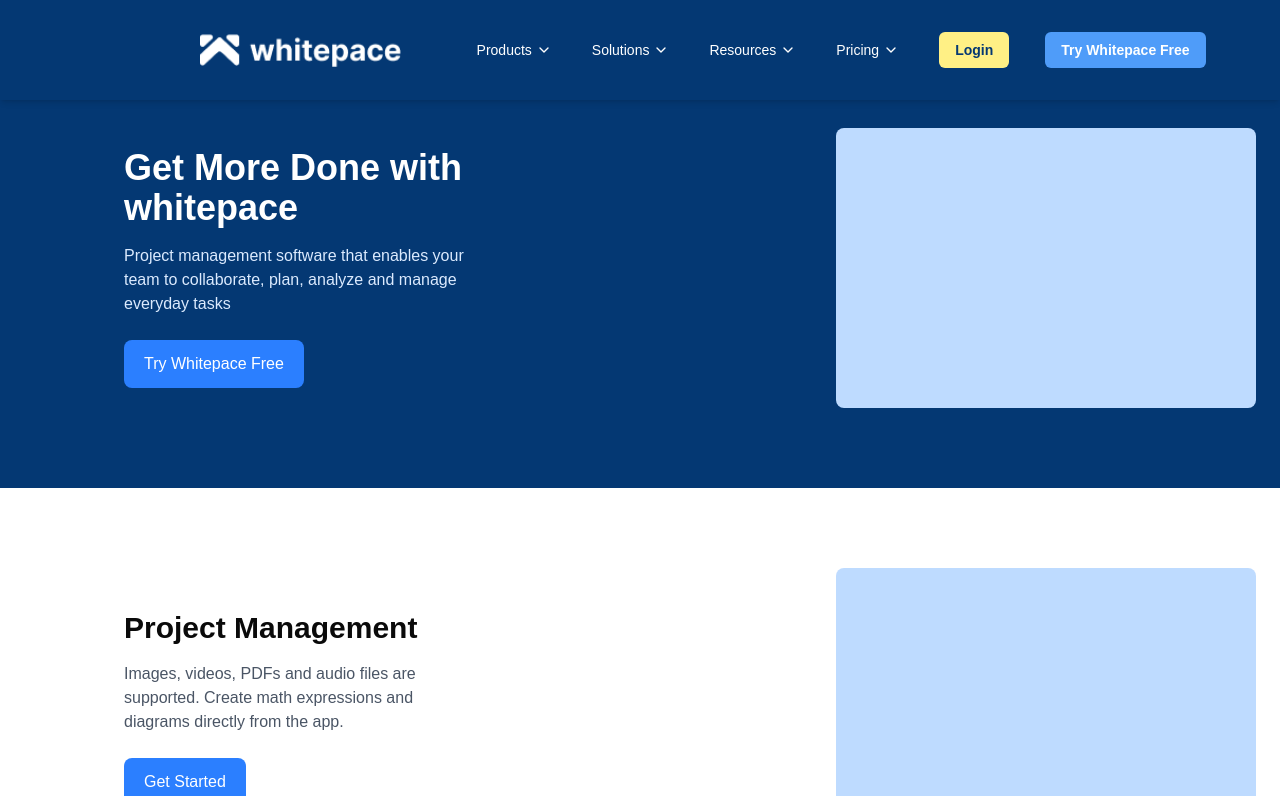
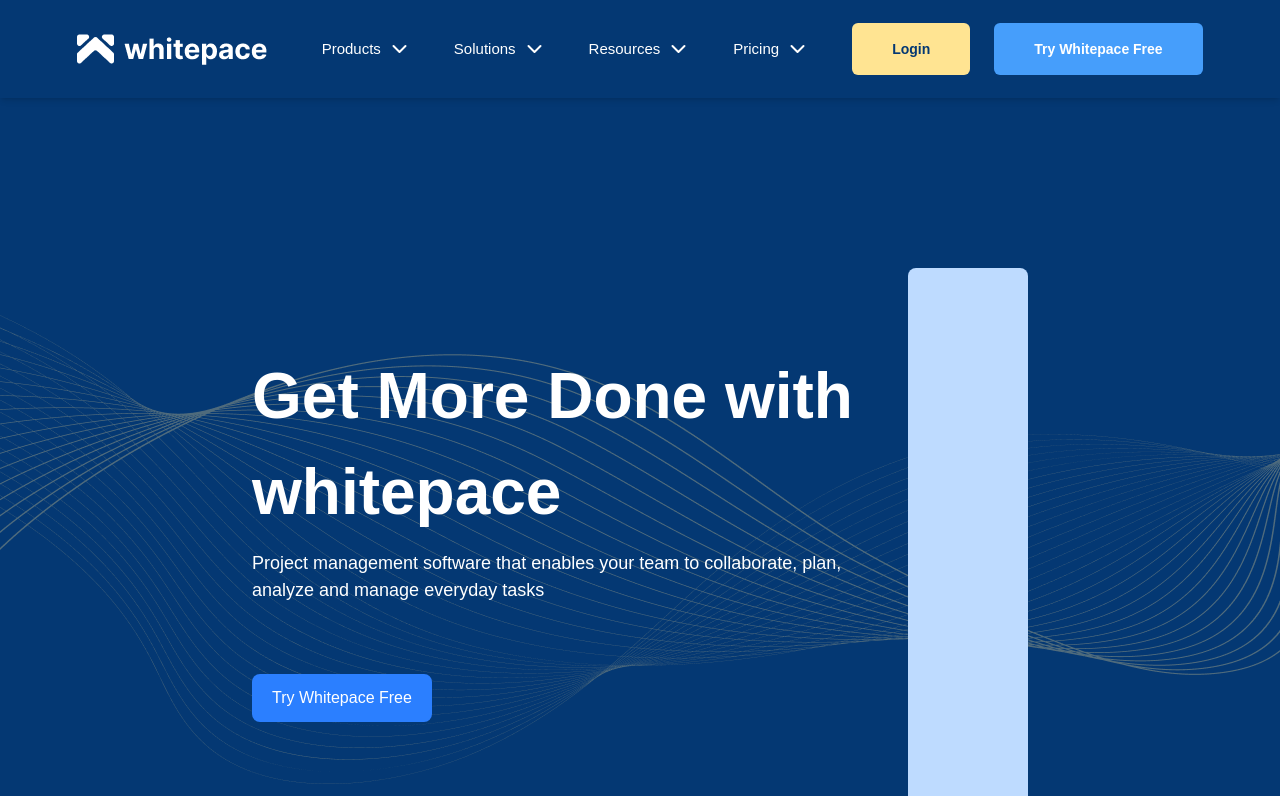
Before and after one commit to joshuaolatunji/Whitespace, a React (Vite) app: page / in a window 1280 px wide. Shown: the top 796 px of the page. Built offline with nearby package versions, Linux system fonts and the light colour scheme.

Commit message:
Hero and Navbar Section Responsiveness

```diff
--- a/src/App.tsx
+++ b/src/App.tsx
@@ -11,14 +11,17 @@
 import WorkEverywhere from "./components/WorkEverywhere/WorkEverywhere"
 import WorkTogether from "./components/WorkTogether/WorkTogether"
 import YourData from "./components/YourData/YourData"
-// import Testimonials from "./components/Testimonials/Testimonials"
+import Testimonials from "./components/Testimonials/Testimonials";
 
 
 function App() {
 
 return(
   <div>
-      <Navbar />
+    <div className="p-12">
+       <Navbar />
+    </div>
+
       <Hero />
       <ProjectManagement />
       <WorkTogether />
@@ -29,7 +32,7 @@
       <YourData />
       <Sponsors />
       <FavoriteApps />
-      {/* <Testimonials /> */}
+      <Testimonials />
       <CTA />
       <Footer />
   </div>
--- a/src/components/Hero/Hero.tsx
+++ b/src/components/Hero/Hero.tsx
@@ -1,21 +1,26 @@
+import image from "../../assets/Element 2.png"
+
 function Hero() {
   return (
-    <section className="bg-[#043873] pt-32 pb-20 px-6">
-      <div className="max-w-7xl mx-auto flex items-center justify-between gap-10">
-        <div className="text-white max-w-md">
+    <section className="bg-nav-bg p-8 h-207.25 w-full" style={{ backgroundImage: `url(${image})`, backgroundRepeat: 'no-repeat',  backgroundPosition: "center",}}>
+      <div className="flex mx-auto justify-evenly px-55 py-35 ">
 
-          <h1 className="text-4xl font-bold mb-4 ml-25">Get More Done with whitepace</h1>
+        <div className="text-white gap-5 max-w-164 max-h-59.5 justify-center mt-20">
 
-          <p className="text-blue-100 mb-6 ml-25">
+          <h1 className="text-[64px] w-164 h-38.5 font-bold mb-12">Get More Done with whitepace</h1>
+
+          <p className="text-[18px] w-164 h-15 font-light mb-16">
             Project management software that enables your team to collaborate, plan, analyze and manage everyday tasks
           </p>
 
-          <button className="bg-blue-500 text-white px-5 py-3 rounded-md font-medium ml-25">
+          <button className="bg-blue-500 text-white px-5 py-3 rounded-md font-medium">
             Try Whitepace Free
           </button>
 
         </div>
-        <div className="bg-blue-200 w-[420px] h-[280px] rounded-md" />
+
+        <div className="bg-blue-200 w-206 h-137.25 rounded-md" />
+
       </div>
 
     </section>
--- a/src/components/Navbar/Dropdown.tsx
+++ b/src/components/Navbar/Dropdown.tsx
@@ -5,9 +5,9 @@
   return (
     <div className="flex flex-col lg:flex-row lg:items-center gap-8 lg:gap-10 text-white">
       {navItems.map((item) => (
-        <button key={item} className="flex items-center gap-1 text-sm font-medium">
+        <button key={item} className="flex items-center gap-1 text-[15px] font-medium">
           {item}
-          <ChevronDown size={16} />
+          <ChevronDown className="h-6 w-7.25" />
         </button>
       ))}
     </div>
--- a/src/components/Navbar/Logo.tsx
+++ b/src/components/Navbar/Logo.tsx
@@ -5,7 +5,7 @@
         <img
         src={logo}
         alt="Whitespace logo"
-        className="h-9 w-auto object-contain cursor-pointer ml-50 my-8"/>
+        className="h-34px w-191px object-contain cursor-pointer my-8"/>
     )
 }
 
--- a/src/components/Navbar/Navbar.tsx
+++ b/src/components/Navbar/Navbar.tsx
@@ -1,31 +1,35 @@
-import { Dropdown } from "./Dropdown"
-import Logo from "./Logo"
+import { Dropdown } from "./Dropdown";
+import Logo from "./Logo";
 import { useState } from "react";
 import { Menu, X } from "lucide-react";
 
-function Navbar(){
+function Navbar() {
   const [isOpen, setIsOpen] = useState(false);
 
-    return(
-        <nav className="flex w-full bg-[#043873] shadow-md fixed top-0 left-0 z-50">
+  return (
+    <nav className="fixed top-0 right-0 z-50 w-full bg-nav-bg shadow-md">
+      <div className="mx-auto flex items-center justify-evenly px-6 py-0">
 
-            <div className="">
+        <div>
             <Logo />
         </div>
 
-            <div className="max-w-7xl mx-auto flex items-center justify-between px-6 py-4">
 
-                <div className="hidden lg:flex">
+        <div className="hidden lg:flex gap-8 lg:gap-10">
           <Dropdown />
-                </div>
 
-                <div className="hidden lg:flex items-center gap-9">
-                    <button className="bg-yellow-200 text-[#043873] text-sm font-semibold px-4 py-2 rounded-sm ml-10">Login</button>
-
-                    <button className="bg-[#4F9CF9] text-white text-sm font-semibold px-4 py-2 rounded-sm">
+           <div className="hidden lg:flex items-center gap-6">
+          <button className="bg-but-yel text-[#043873] text-sm font-semibold px-10 py-4 rounded-sm">
+            Login
+          </button>
+          <button className="bg-site text-white text-sm font-semibold px-10 py-4 rounded-sm">
             Try Whitepace Free
           </button>
         </div>
+
+        </div>
+
+
 
         {/* Mobile hamburger */}
         <button className="lg:hidden text-white" onClick={() => setIsOpen(!isOpen)}>
@@ -37,17 +41,16 @@
       {isOpen && (
         <div className="lg:hidden flex flex-col gap-4 bg-[#043873] px-6 pb-6">
           <Dropdown />
-          <button className="bg-yellow-200 text-white text-sm font-medium text-left">Login</button>
-
-          <button className="bg-[#4F9CF9] text-white text-sm font-semibold px-4 py-2 rounded-md">
+          <button className="bg-but-yel text-[#043873] text-sm font-semibold px-4 py-2 rounded-sm text-left">
+            Login
+          </button>
+          <button className="bg-site text-white text-sm font-semibold px-4 py-2 rounded-md">
             Try Whitepace Free
           </button>
         </div>
       )}
-
     </nav>
-    )
-
+  );
 }
 
-export default Navbar
+export default Navbar;
--- a/src/components/ProjectManagement/ProjectManagement.tsx
+++ b/src/components/ProjectManagement/ProjectManagement.tsx
@@ -1,17 +1,17 @@
 function ProjectManagement() {
   return (
     <section className="py-20 px-6">
-      <div className="max-w-7xl mx-auto flex items-center justify-between gap-10">
+      <div className="max-w-7xl mx-auto flex items-center justify-between gap-10 flex-col lg:flex-row text-center lg:text-left">
         <div className="max-w-md">
-          <h2 className="text-3xl font-bold mb-4 ml-25">Project Management</h2>
-          <p className="text-gray-600 mb-6 ml-25">
+          <h2 className="text-3xl font-bold mb-4">Project Management</h2>
+          <p className="text-gray-600 mb-6">
             Images, videos, PDFs and audio files are supported. Create math expressions and diagrams directly from the app.
           </p>
-          <button className="bg-blue-500 text-white px-5 py-3 rounded-md font-medium ml-25">
+          <button className="bg-blue-500 text-white px-5 py-3 rounded-md font-medium">
             Get Started
           </button>
         </div>
-        <div className="bg-blue-200 w-[420px] h-[280px] rounded-md" />
+        <div className="bg-blue-200 max-w-[420px] h-[280px] rounded-md w-full sm:h-[280px]" />
       </div>
     </section>
   );
--- a/src/components/Testimonials/Testimonials.tsx
+++ b/src/components/Testimonials/Testimonials.tsx
@@ -1,28 +1,64 @@
-// import { Quote } from "lucide-react";
-import { testimonials } from "./testimonials";
+import { Quote } from "lucide-react";
+import { testimonials } from "./testionials";
 
+function Testimonials () {
+        return (
+         <section className="py-20 px-6">
+      <h2 className="text-3xl sm:text-4xl font-bold text-center mb-12">
+        What Our Clients{" "}
+        <span className="relative inline-block">
+          <span className="relative z-10">Says</span>
+          <span className="absolute left-0 bottom-1 w-full h-3 bg-yellow-200 -z-0" />
+        </span>
+      </h2>
 
-function Testimonials() {
-  return (
-    <section className="py-20 px-6 text-center">
-      <h2 className="text-3xl font-bold mb-12">What Our Clients Says</h2>
       <div className="max-w-6xl mx-auto grid grid-cols-1 md:grid-cols-3 gap-6">
-        {testimonials.map((t, i) => (
-          <div
+        {testimonials.map((t, i) => {
+          const isLight = i === 0;
+          return (
+            <div
+              key={i}
+              className={`rounded-2xl p-8 text-left shadow-sm ${
+                isLight ? "bg-white border border-gray-100" : "bg-blue-500 text-white"
+              }`}
+            >
+              <Quote
+                size={40}
+                className={isLight ? "text-[#043873] mb-6" : "text-white mb-6"}
+                fill={isLight ? "#043873" : "#ffffff"}
+              />
+              <p className={`text-sm mb-6 ${isLight ? "text-gray-700" : "text-blue-50"}`}>
+                {t.quote}
+              </p>
+              <hr className={`mb-6 ${isLight ? "border-gray-200" : "border-blue-300"}`} />
+              <div className="flex items-center gap-3">
+                <div className={`w-12 h-12 rounded-full ${t.avatarColor}`} />
+                <div>
+                  <p className={`font-semibold text-sm ${isLight ? "text-gray-900" : "text-white"}`}>
+                    {t.name}
+                  </p>
+                  <p className={`text-xs ${isLight ? "text-gray-500" : "text-blue-100"}`}>
+                    {t.role}
+                  </p>
+                </div>
+              </div>
+            </div>
+          );
+        })}
+      </div>
+
+      {/* Pagination dots */}
+      <div className="flex items-center justify-center gap-2 mt-10">
+        {testimonials.map((_, i) => (
+          <span
             key={i}
-            className={`rounded-xl p-6 text-left ${
-              i === 0 ? "bg-white border" : "bg-[#043873] text-white"
-            }`}
-          >
-            <p className="text-3xl mb-4">"</p>
-            <p className="text-sm mb-6">{t.quote}</p>
-            <p className="font-semibold text-sm">{t.name}</p>
-            <p className="text-xs opacity-70">{t.role}</p>
-          </div>
+            className={`w-2 h-2 rounded-full ${i === 1 ? "bg-[#043873] w-3 h-3" : "bg-blue-300"}`}
+          />
         ))}
       </div>
     </section>
   );
+
 }
 
 export default Testimonials;
--- a/src/index.css
+++ b/src/index.css
@@ -33,6 +33,9 @@
     --color-secondary: var(--secondary);
     --color-primary-foreground: var(--primary-foreground);
     --color-primary: var(--primary);
+    --color-site: var(--site);
+    --color-nav-bg: var(--nav-bg);
+    --color-but-yel: var(--but-yel);
     --color-popover-foreground: var(--popover-foreground);
     --color-popover: var(--popover);
     --color-card-foreground: var(--card-foreground);
@@ -81,6 +84,9 @@
     --sidebar-accent-foreground: oklch(0.205 0 0);
     --sidebar-border: oklch(0.922 0 0);
     --sidebar-ring: oklch(0.708 0 0);
+    --site: oklch(0.69 0.16 252);
+    --nav-bg: #043873;
+    --but-yel: #FFE492;
 }
 
 .dark {
--- a/tsconfig.app.json
+++ b/tsconfig.app.json
@@ -9,7 +9,6 @@
     "skipLibCheck": true,
 
     "ignoreDeprecations": "6.0",
-    "baseUrl": ".",
     "paths": {
     "@/*": ["./src/*"]
     },
--- a/tsconfig.json
+++ b/tsconfig.json
@@ -4,9 +4,9 @@
     { "path": "./tsconfig.app.json" },
     { "path": "./tsconfig.node.json" }
   ],
+
   "compilerOptions": {
     "ignoreDeprecations": "6.0",
-    "baseUrl": ".",
     "paths": {
       "@/*": ["./src/*"]
     }
```
Also changed, not shown: src/components/Testimonials/testionials.ts (renamed from src/components/Testimonials/testimonials.ts). Lines whose indentation alone changed are shown as unchanged.
